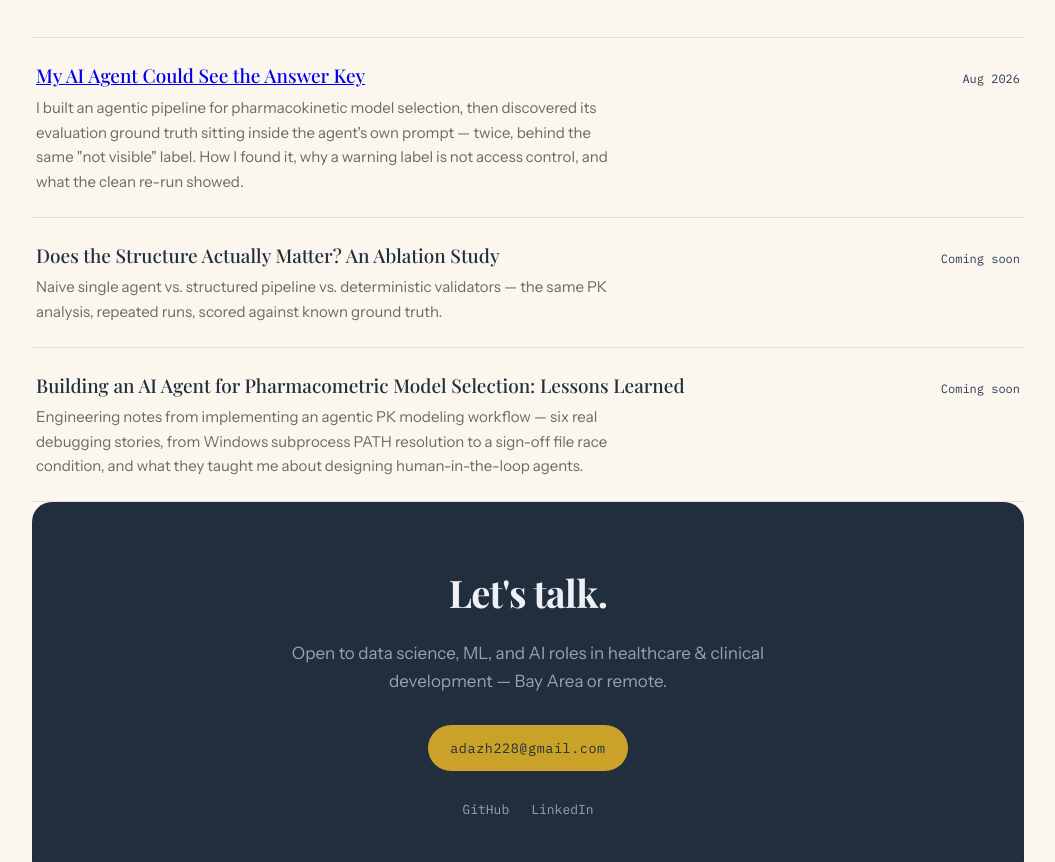
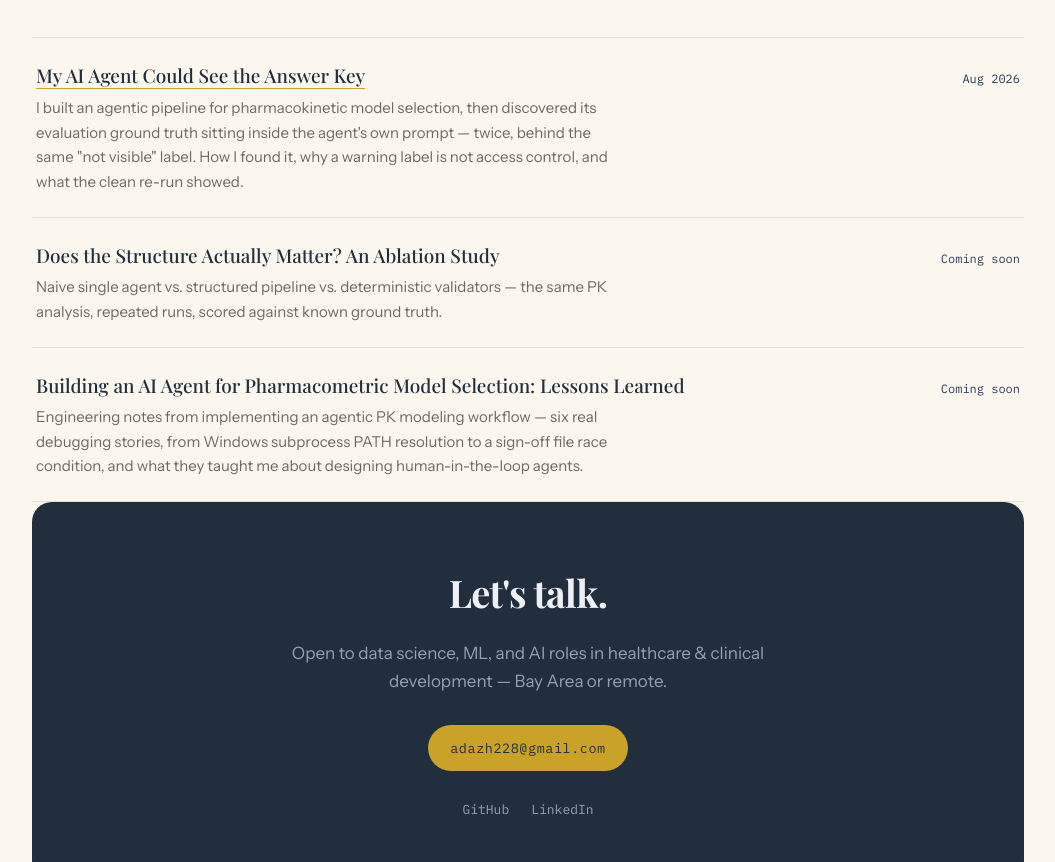
Before and after one commit to Yaoyao28/home, a plain HTML site: page index.html in a window 1280 px wide. Shown: the part 4565-5427 px from the top of the page, without its empty margins (112-1167 px from the left). Drawn offline with nearby package versions, Linux system fonts and the light colour scheme.

Commit message:
Update index.html

```diff
--- a/index.html
+++ b/index.html
@@ -234,6 +234,8 @@ footer .mono{font-size:12px}
   .contact{padding:44px 22px}
   section{padding:56px 0}
 }
+.writing-item h3 a { color: inherit; text-decoration: none; border-bottom: 1px solid #C9A227; }
+.writing-item h3 a:hover { color: #C9A227; }
 </style>
 </head>
 <body>
```
